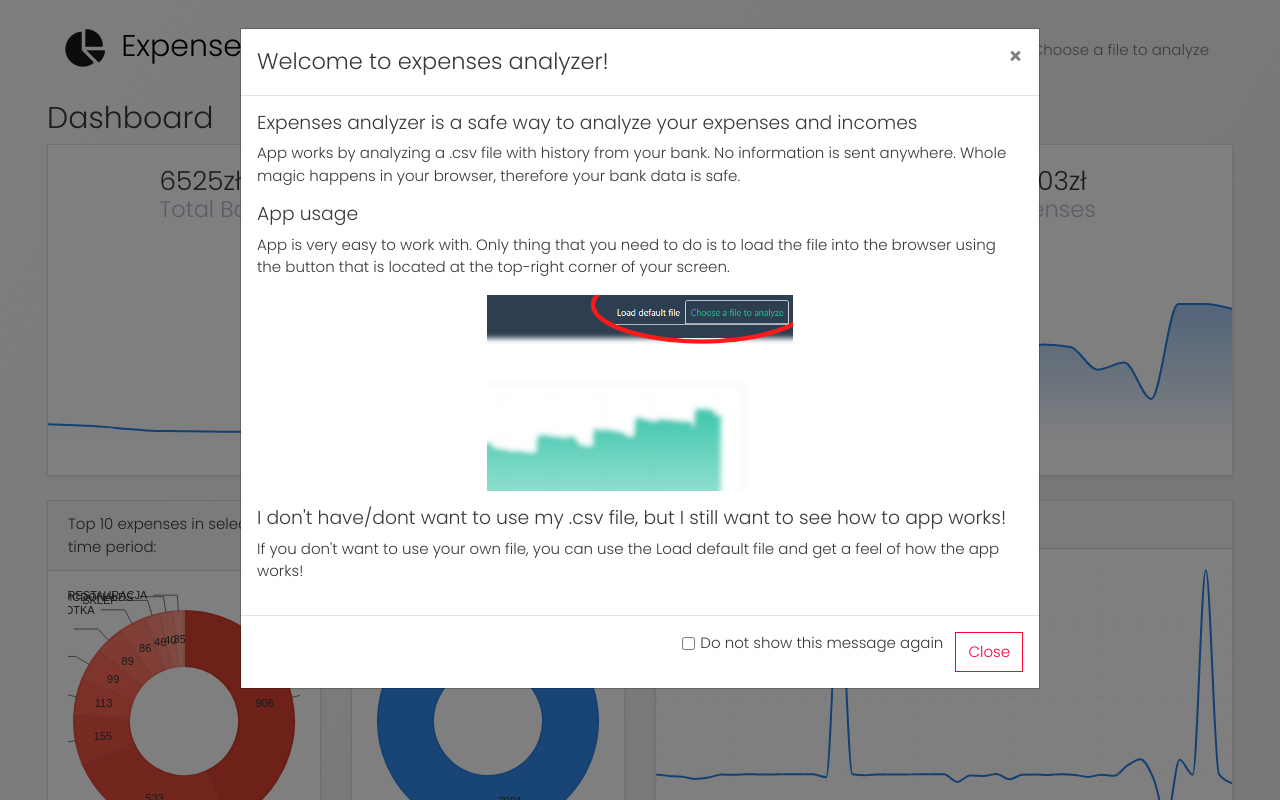
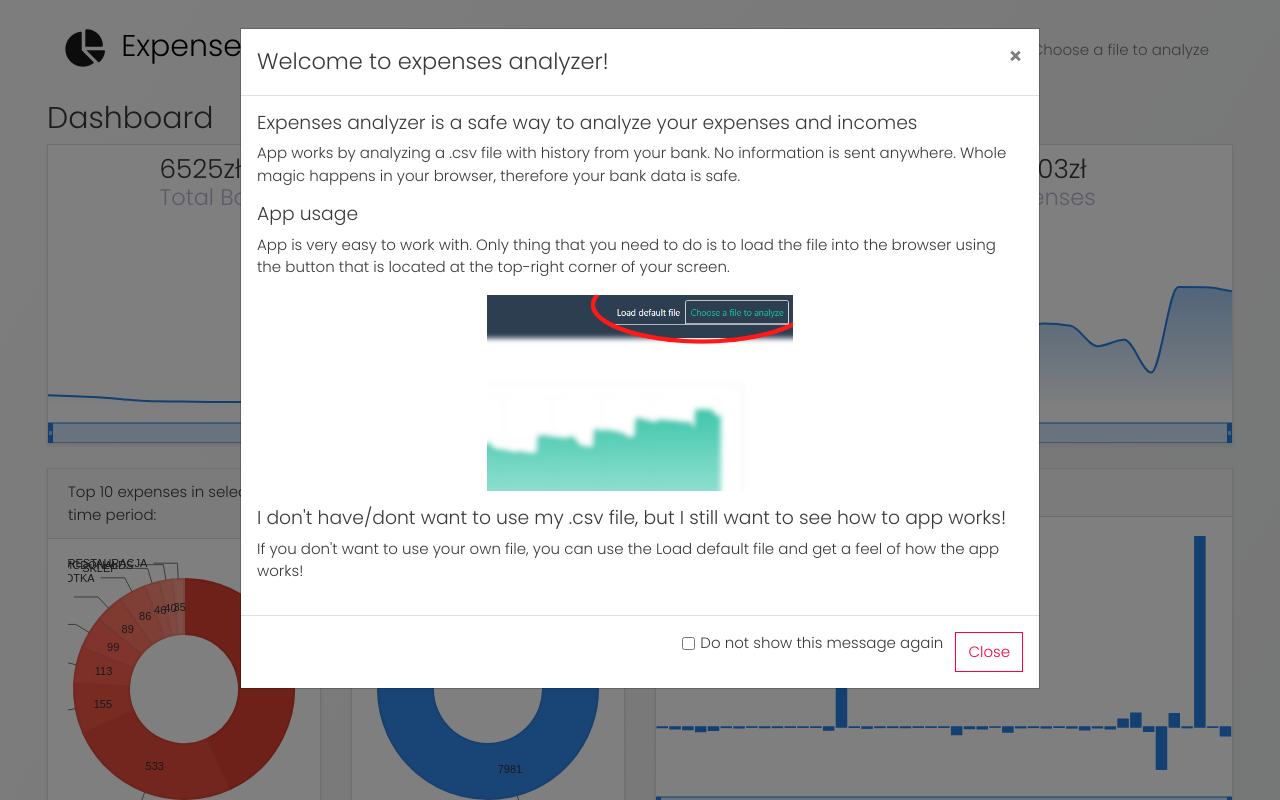
Before and after one commit to Kielx/expenses-analyzer, a React (Create React App) app: page / in a window 1280 px wide. Both pictures are taken after a click on the button "Load default file". Shown: the top 800 px of the page. Built offline with nearby package versions, Linux system fonts and the light colour scheme.

Commit message:
Add brushes to main and secondary chart for better display of data. Change style of secondary chart to barcharts.

```diff
--- a/src/components/MainChart.js
+++ b/src/components/MainChart.js
@@ -7,6 +7,7 @@ import {
   YAxis,
   Tooltip,
   ResponsiveContainer,
+  Brush,
 } from "recharts";
 
 export default function MainChart(props) {
@@ -37,6 +38,7 @@ export default function MainChart(props) {
           strokeWidth={2}
         />
         <Tooltip />
+        <Brush dataKey="x" height={20} stroke="#2780E3" />
       </AreaChart>
     </ResponsiveContainer>
   );
--- a/src/components/MainOverview.js
+++ b/src/components/MainOverview.js
@@ -10,7 +10,7 @@ import DashboardInfoCard from "./DashboardInfoCard";
 export default function MainOverview(props) {
   return (
     <Card className="shadow-sm mb-4">
-      <Card.Body className="px-0">
+      <Card.Body className="p-0 pt-2">
         <Row>
           <Col sm={4} className="d-flex justify-content-center">
             <DashboardInfoCard
--- a/src/components/SecondaryChart.js
+++ b/src/components/SecondaryChart.js
@@ -1,35 +1,35 @@
 import React from "react";
 
 import {
-  LineChart,
-  Line,
+  BarChart,
+  Bar,
   XAxis,
   YAxis,
   Tooltip,
   ResponsiveContainer,
   CartesianGrid,
+  Brush,
 } from "recharts";
 
 export default function SecondaryChart(props) {
   return (
     <ResponsiveContainer>
-      <LineChart data={props.graphData} margin={0} padding={0}>
+      <BarChart data={props.graphData} margin={0} padding={0}>
         <XAxis hide={true} dataKey="x" angle={30} dx={20} dy={20} />
         <YAxis hide={true} domain={["auto", "auto"]} />
 
-        <Line
-          dot={false}
+        <Bar
+          fill="#2780E3"
           type="monotone"
           dataKey="y"
           stroke={props.color}
-          fillOpacity={1}
-          name="Balance"
+          name="Income/Loss"
           unit="zł"
-          strokeWidth={2}
+          strokeWidth={1.5}
         />
         <Tooltip />
-        <CartesianGrid strokeDasharray="1 20" />
-      </LineChart>
+        <Brush dataKey="x" height={20} stroke="#2780E3" />
+      </BarChart>
     </ResponsiveContainer>
   );
 }
```
